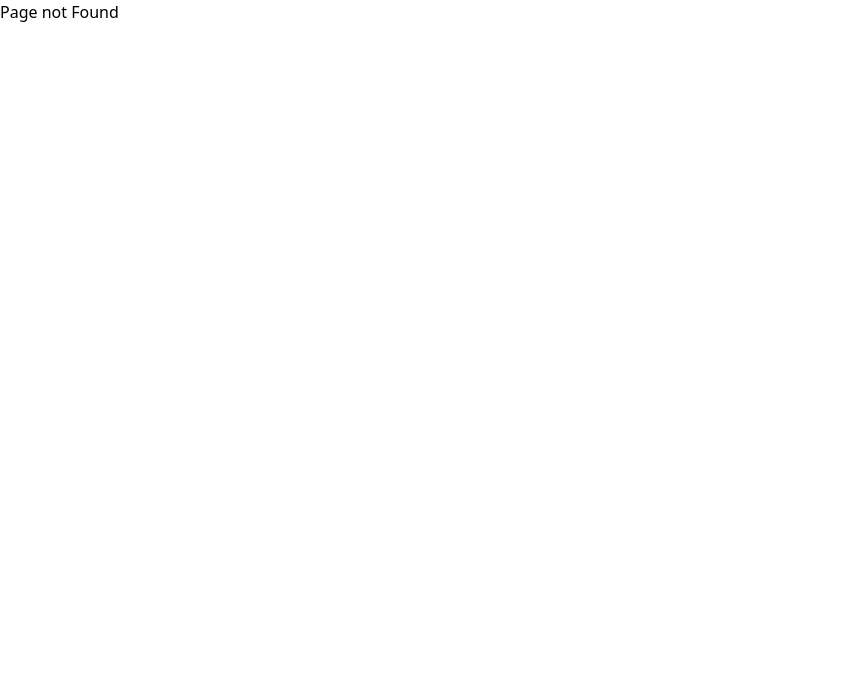
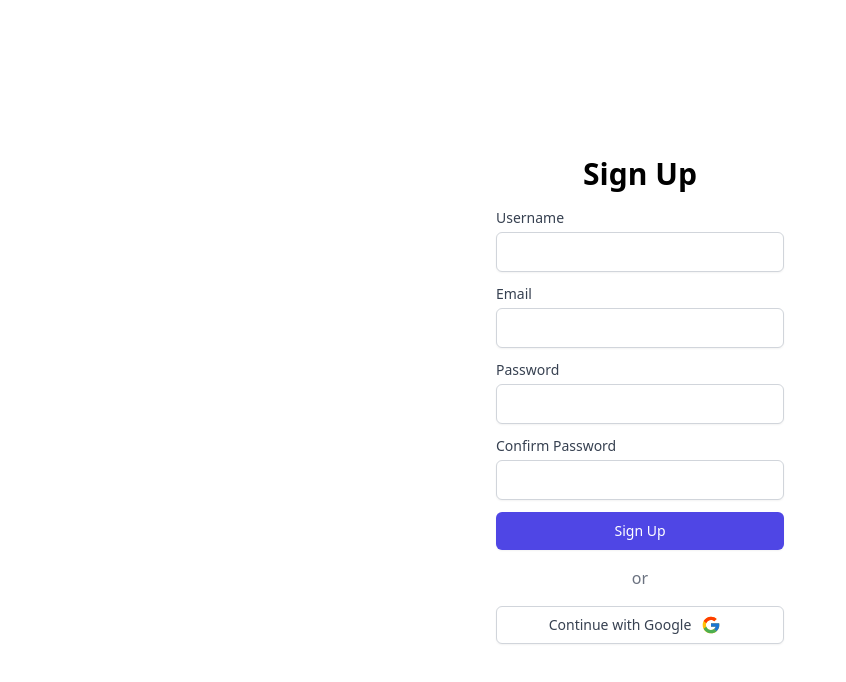
Before and after one commit to Mazdul1000/book-catalogue-frontend, a React (Vite) app: page /signup in a window 1280 px wide. Before the commit this address had no page. Shown: the top 682 px of the page, without its empty margins (0-846 px from the left). Built offline with nearby package versions, Linux system fonts and the light colour scheme.

Commit message:
created login and signup page

```diff
--- a/package.json
+++ b/package.json
@@ -19,6 +19,7 @@
     "class-variance-authority": "^0.7.0",
     "clsx": "^2.0.0",
     "date-fns": "^2.30.0",
+    "firebase": "^10.1.0",
     "lucide-react": "^0.263.1",
     "react": "^18.2.0",
     "react-dom": "^18.2.0",
--- /dev/null
+++ b/src/lib/firebase.ts
@@ -0,0 +1,17 @@
+import { initializeApp } from 'firebase/app';
+import { getAuth } from 'firebase/auth';
+
+console.log(import.meta.env.VITE_apiKey)
+
+const firebaseConfig = {
+  apiKey: import.meta.env.VITE_apiKey,
+  authDomain: import.meta.env.VITE_authDomain,
+  projectId: import.meta.env.VITE_projectId,
+  storageBucket: import.meta.env.VITE_storageBucket,
+  messagingSenderId: import.meta.env.VITE_messagingSenderId,
+  appId: import.meta.env.VITE_appId,
+};
+
+const app = initializeApp(firebaseConfig);
+
+export const auth = getAuth(app);
--- /dev/null
+++ b/src/pages/Login.tsx
@@ -0,0 +1,79 @@
+import React, { useState } from 'react';
+import { FcGoogle } from 'react-icons/fc';
+
+const Login = () => {
+  const [formData, setFormData] = useState({
+    email: '',
+    password: '',
+  });
+
+  const handleChange = (event: { target: { name: any; value: any; }; }) => {
+    const { name, value } = event.target;
+    setFormData((prevFormData) => ({ ...prevFormData, [name]: value }));
+  };
+
+  const handleSubmit = (event: { preventDefault: () => void; }) => {
+    event.preventDefault();
+    // TODO: Add signup logic here using the formData state
+    console.log(formData);
+  };
+
+  const handleGoogleLogin = () => {
+    // TODO: Implement Google login logic
+    console.log('Google login clicked');
+  };
+
+  return (
+    <div className="flex flex-col items-center justify-center h-screen">
+      <h2 className="text-3xl font-semibold mb-4">Login</h2>
+      <form onSubmit={handleSubmit} className="w-72">
+        <div className="mb-3">
+          <label htmlFor="email" className="block text-sm font-medium text-gray-700">
+            Email
+          </label>
+          <input
+            type="email"
+            id="email"
+            name="email"
+            value={formData.email}
+            onChange={handleChange}
+            className="mt-1 focus:ring-indigo-500 h-10 border px-3 focus:border-indigo-500 block w-full shadow-sm sm:text-sm border-gray-300 rounded-md"
+          />
+        </div>
+        <div className="mb-3">
+          <label htmlFor="password" className="block text-sm font-medium text-gray-700">
+            Password
+          </label>
+          <input
+            type="password"
+            id="password"
+            name="password"
+            value={formData.password}
+            onChange={handleChange}
+            className="mt-1 focus:ring-indigo-500 h-10 border px-3 focus:border-indigo-500 block w-full shadow-sm sm:text-sm border-gray-300 rounded-md"
+          />
+        </div>
+        <button
+          type="submit"
+          className="w-full py-2 px-4 border border-transparent rounded-md shadow-sm text-sm font-medium text-white bg-indigo-600 hover:bg-indigo-700 focus:outline-none focus:ring-2 focus:ring-offset-2 focus:ring-indigo-500"
+        >
+          Login
+        </button>
+      </form>
+
+      <div className="flex items-center mt-4 ">
+        <div className="flex-grow border-t border-gray-300"></div>
+        <div className="mx-4 text-gray-500">or</div>
+        <div className="flex-grow border-t border-gray-300"></div>
+      </div>
+      <button
+        onClick={handleGoogleLogin}
+        className="w-72 py-2 px-4 border flex justify-center border-gray-300 rounded-md shadow-sm text-sm font-medium text-gray-700 bg-white hover:bg-gray-50 focus:outline-none focus:ring-2 focus:ring-offset-2 focus:ring-indigo-500 mt-4"
+      >
+        <span>Continue with Google</span> <FcGoogle  className="h-5 w-10"/>
+      </button>
+    </div>
+  );
+};
+
+export default Login;
--- /dev/null
+++ b/src/pages/SignUp.tsx
@@ -0,0 +1,107 @@
+import React, { useState } from 'react';
+import { FcGoogle } from 'react-icons/fc';
+
+const SignUp = () => {
+  const [formData, setFormData] = useState({
+    username: '',
+    email: '',
+    password: '',
+    confirmPassword: '',
+  });
+
+  const handleChange = (event: { target: { name: any; value: any; }; }) => {
+    const { name, value } = event.target;
+    setFormData((prevFormData) => ({ ...prevFormData, [name]: value }));
+  };
+
+  const handleSubmit = (event: { preventDefault: () => void; }) => {
+    event.preventDefault();
+    // TODO: Add signup logic here using the formData state
+    console.log(formData);
+  };
+
+  const handleGoogleLogin = () => {
+    // TODO: Implement Google login logic
+    console.log('Google login clicked');
+  };
+
+  return (
+    <div className="flex flex-col items-center justify-center h-screen">
+      <h2 className="text-3xl font-semibold mb-4">Sign Up</h2>
+      <form onSubmit={handleSubmit} className="w-72">
+        <div className="mb-3">
+          <label htmlFor="username" className="block text-sm font-medium text-gray-700">
+            Username
+          </label>
+          <input
+            type="text"
+            id="username"
+            name="username"
+            value={formData.username}
+            onChange={handleChange}
+            className="mt-1 focus:ring-indigo-500 h-10 border px-3 focus:border-indigo-500 block w-full shadow-sm sm:text-sm border-gray-300 rounded-md"
+          />
+        </div>
+        <div className="mb-3">
+          <label htmlFor="email" className="block text-sm font-medium text-gray-700">
+            Email
+          </label>
+          <input
+            type="email"
+            id="email"
+            name="email"
+            value={formData.email}
+            onChange={handleChange}
+            className="mt-1 focus:ring-indigo-500 h-10 border px-3 focus:border-indigo-500 block w-full shadow-sm sm:text-sm border-gray-300 rounded-md"
+          />
+        </div>
+        <div className="mb-3">
+          <label htmlFor="password" className="block text-sm font-medium text-gray-700">
+            Password
+          </label>
+          <input
+            type="password"
+            id="password"
+            name="password"
+            value={formData.password}
+            onChange={handleChange}
+            className="mt-1 focus:ring-indigo-500 h-10 border px-3 focus:border-indigo-500 block w-full shadow-sm sm:text-sm border-gray-300 rounded-md"
+          />
+        </div>
+        <div className="mb-3">
+          <label htmlFor="confirmPassword" className="block text-sm font-medium text-gray-700">
+            Confirm Password
+          </label>
+          <input
+            type="password"
+            id="confirmPassword"
+            name="confirmPassword"
+            value={formData.confirmPassword}
+            onChange={handleChange}
+            className="mt-1 focus:ring-indigo-500 h-10 border px-3 focus:border-indigo-500 block w-full shadow-sm sm:text-sm border-gray-300 rounded-md"
+          />
+        </div>
+        <button
+          type="submit"
+          className="w-full py-2 px-4 border border-transparent rounded-md shadow-sm text-sm font-medium text-white bg-indigo-600 hover:bg-indigo-700 focus:outline-none focus:ring-2 focus:ring-offset-2 focus:ring-indigo-500"
+        >
+          Sign Up
+        </button>
+      </form>
+
+      <div className="flex items-center mt-4 ">
+        <div className="flex-grow border-t border-gray-300"></div>
+        <div className="mx-4 text-gray-500">or</div>
+        <div className="flex-grow border-t border-gray-300"></div>
+      </div>
+      <button
+        onClick={handleGoogleLogin}
+        className="w-72 py-2 px-4 border flex justify-center border-gray-300 rounded-md shadow-sm text-sm font-medium text-gray-700 bg-white hover:bg-gray-50 focus:outline-none focus:ring-2 focus:ring-offset-2 focus:ring-indigo-500 mt-4"
+      >
+        <span>Continue with Google</span> <FcGoogle  className="h-5 w-10"/>
+      </button>
+    </div>
+  );
+};
+
+export default SignUp;
```
Also changed, not shown: src/routes/routes.tsx (+5 -3 lines), 1 other file (tests, documents, lock files or other folders).
